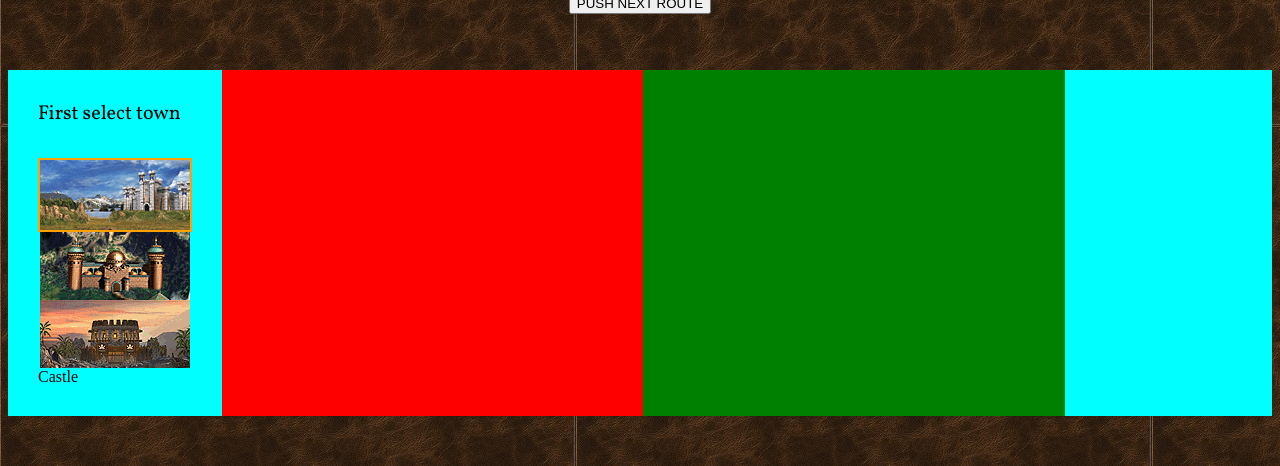
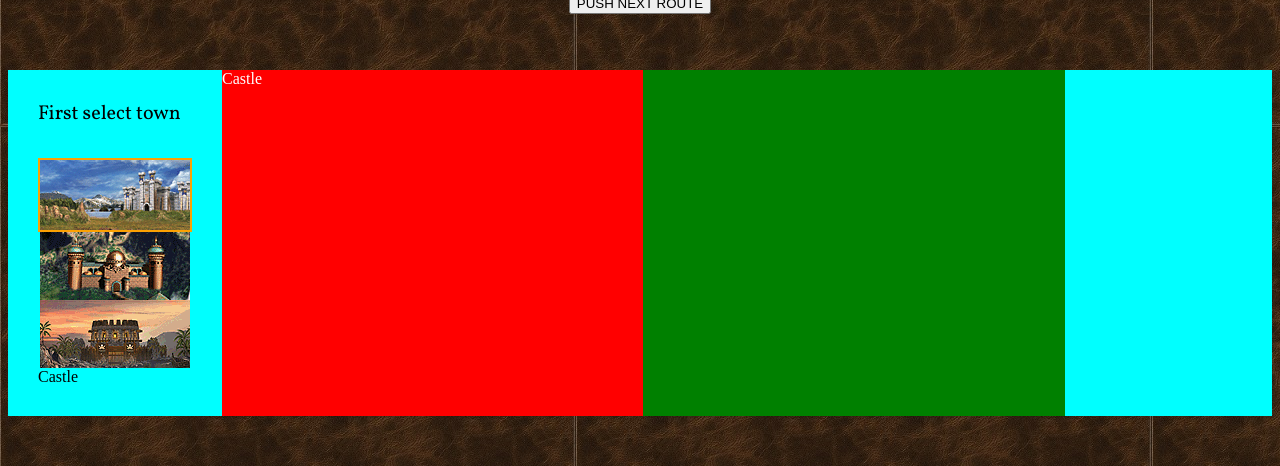
Before and after one commit to rokbag1/heroes3-calculator, a React app: page /main-app in a window 1280 px wide. Both pictures are taken after a click on the element 115 px from the left and 424 px from the top of the page. Shown: the part 229-695 px from the top of the page. Built offline with nearby package versions, Linux system fonts and the light colour scheme; the HTML template or start-up script is replaced by a standard one.

Commit message:
Added context.

```diff
--- a/src/components/creature/creature-design.tsx
+++ b/src/components/creature/creature-design.tsx
@@ -1,11 +1,7 @@
-import React, { useState } from "react";
+import React, { useContext } from "react";
 
-export interface Castle {
-    id: number;
-    name: string;
-    keyWord: string;
-    town: string;
-}
+import { Castle } from "../main-design/contracts";
+import { MainContext } from "../main-design/main-context";
 
 const castles: Castle[] = [
     {
@@ -89,7 +85,11 @@ const castles: Castle[] = [
 const SelectCastle = (props: SelectCastleProps): JSX.Element => (
     <div className="castle-images">
         {castles.map(item => (
-            <div className={`castle-image ${item.id === props.castle?.id? "selected-castle" :""}`} key={item.id} onClick={() => props.setCastle(item)}>
+            <div
+                className={`castle-image ${item.id === props.castle?.id ? "selected-castle" : ""}`}
+                key={item.id}
+                onClick={() => props.setCastle(item)}
+            >
                 <img src={`src/images/towns/${item.town}.gif`} alt="image" />
             </div>
         ))}
@@ -102,15 +102,16 @@ interface SelectCastleProps {
 }
 
 export const CreatureDesign: React.FC = () => {
+    //useContext hook to receive all data from MainContext
+    const castleContext = useContext(MainContext);
     // useState hook to save castle. castle => Selected castle, setCastle => function which do stuff for castle
-    const [castle, setCastle] = useState<Castle | null>(null);
 
     // React way foreach elements
     return (
         <div>
             <div className="select-castle">First select town</div>
-            <SelectCastle setCastle={setCastle}  castle={castle}/>
-            {castle != null ? <div>{castle.name}</div> : null}
+            <SelectCastle setCastle={castleContext.setCastle} castle={castleContext.castle} />
+            {castleContext.castle != null ? <div>{castleContext.castle.name}</div> : null}
         </div>
     );
 };
--- /dev/null
+++ b/src/components/main-design/contracts.ts
@@ -0,0 +1,7 @@
+
+export interface Castle {
+    id: number;
+    name: string;
+    keyWord: string;
+    town: string;
+}
--- /dev/null
+++ b/src/components/main-design/main-context.tsx
@@ -0,0 +1,12 @@
+import { createContext } from "react";
+import { Castle } from "./contracts";
+
+export interface MainContext {
+    castle: Castle | null;
+    setCastle: React.Dispatch<React.SetStateAction<Castle | null>>;
+}
+
+export const MainContext = createContext<MainContext>({
+    castle: null,
+    setCastle: () => {}
+});
--- a/src/components/main-design/main-design.scss
+++ b/src/components/main-design/main-design.scss
@@ -1,4 +1,4 @@
-@import "../../styles/variables.scss";
+@import "@styles/variables.scss";
 
 .body-block {
     display: flex;
--- a/src/components/main-design/main-design.tsx
+++ b/src/components/main-design/main-design.tsx
@@ -1,14 +1,27 @@
-import React from "react";
-
-import { CreatureDesign } from "../creature/creature-design";
+import React, { useState } from "react";
 
 import { AppHistory } from "@routing/app-history";
 import { AppRoutesPaths } from "@routing/app-routes-paths";
+
+import { Castle } from "./contracts";
+import { MainContext } from "./main-context";
+import { CreatureDesign } from "../creature/creature-design";
+
 import "./main-design.scss";
+import { Template } from "../template-component/template-component";
 
 export const MainDesign: React.FC = () => {
+    const [castle, setCastle] = useState<Castle | null>(null);
+
     return (
         //Main stuff in website
+        //Context provides hook data for all children inside wrapped components
+        <MainContext.Provider
+            value={{
+                castle: castle,
+                setCastle: setCastle
+            }}
+        >
             <div className="body-class">
                 <div className="body-title">
                     <h4> Heroes of Might and Magic III calculator </h4>
@@ -23,10 +36,13 @@ export const MainDesign: React.FC = () => {
                         <CreatureDesign />
                     </div>
 
-                <div className="body-block__quantity"></div>
+                    <div className="body-block__quantity">
+                        <Template />
+                    </div>
 
                     <div className="body-block__item"> {/* Item can also be building */}</div>
                 </div>
             </div>
+        </MainContext.Provider>
     );
 };
--- a/src/components/template-component/template-component.tsx
+++ b/src/components/template-component/template-component.tsx
@@ -1,10 +1,14 @@
-import React from "react";
+import React, { useContext } from "react";
+
+import { MainContext } from "../main-design/main-context";
 
 import "./template-component.scss";
 
 export const Template: React.FC = () => {
+    const castleContext = useContext(MainContext);
+
     return (
         //Main stuff in website
-        <div className="template">Hello there, traveler.</div>
+        <div className="template">{castleContext.castle?.name}</div>
     );
 };
```
Lines whose indentation alone changed are shown as unchanged.
